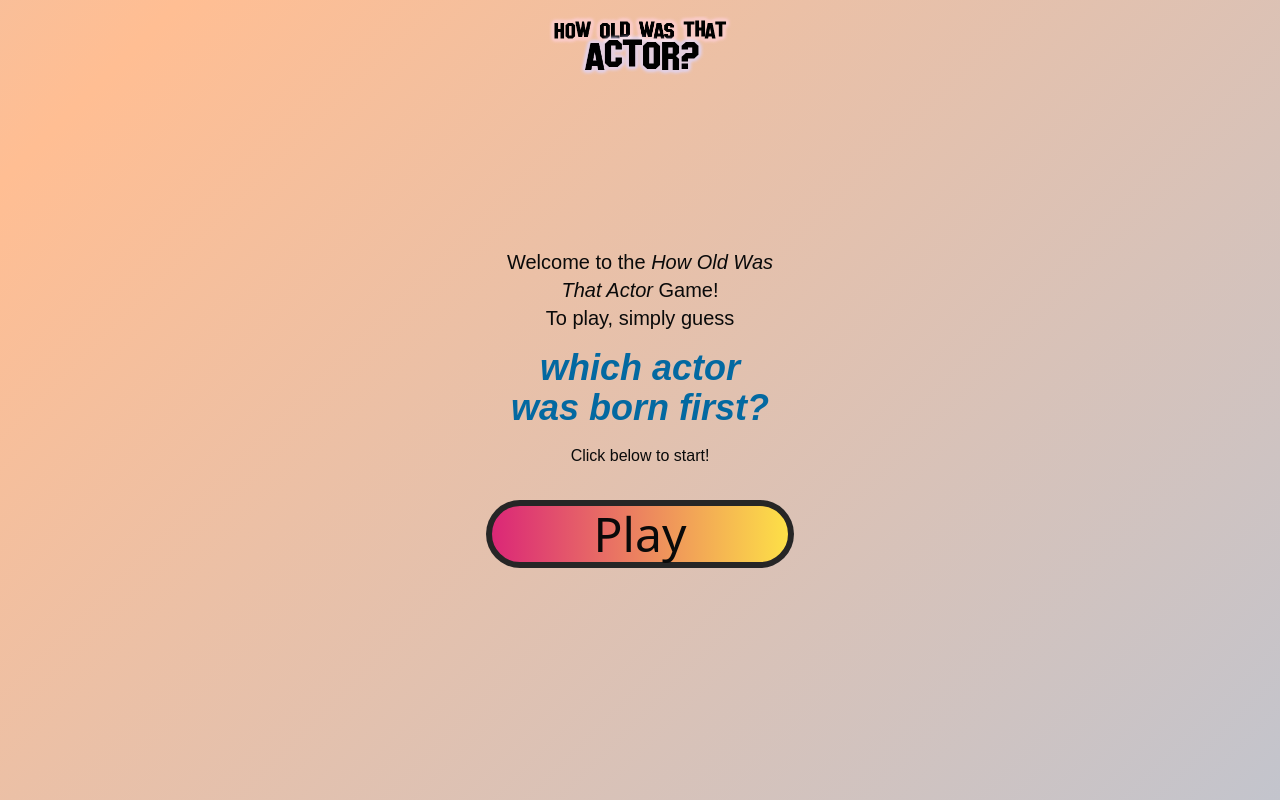
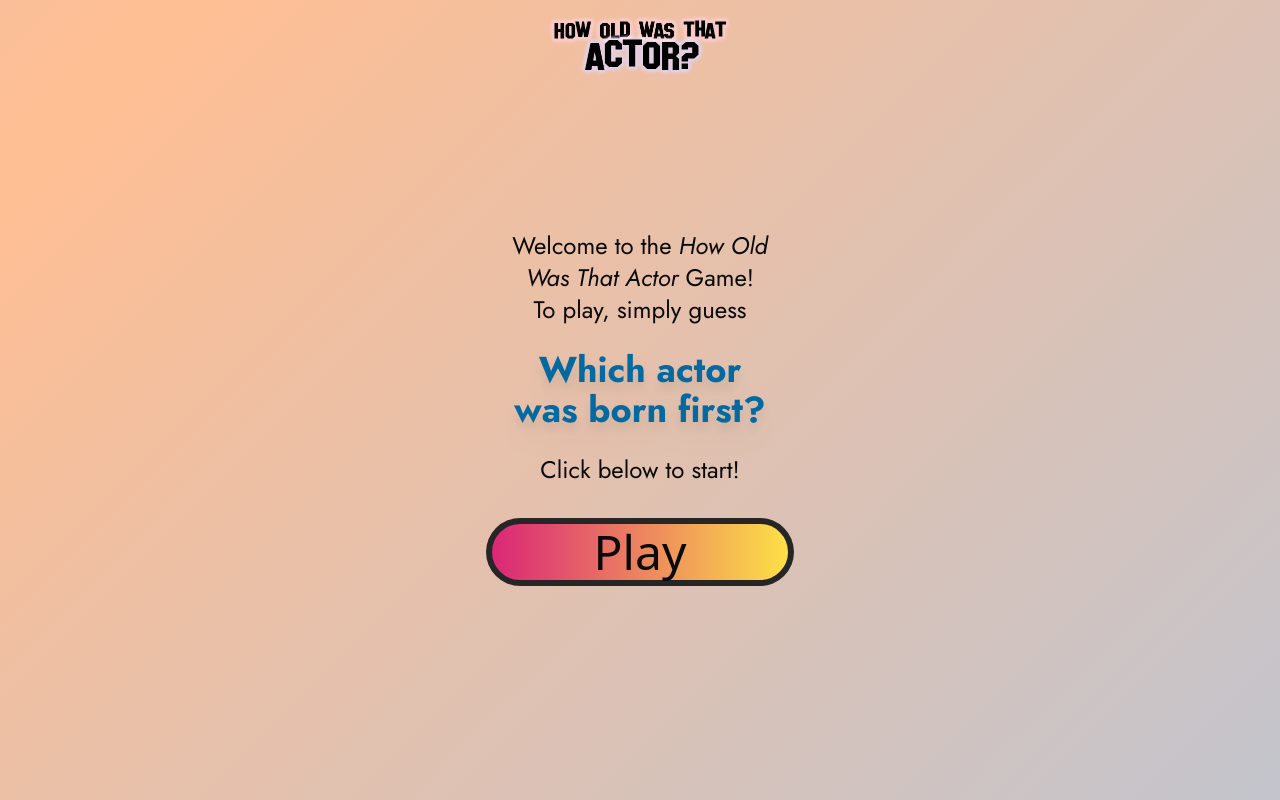
Before and after one commit to curlyfriesplease/ActorAgeGameFrontend, a React (Vite) app: page / in a window 1280 px wide. Built offline with nearby package versions, Linux system fonts and the light colour scheme; a web font is replaced by a local one.

Commit message:
Styling tweaks, adds Jost font

```diff
--- a/index.html
+++ b/index.html
@@ -17,6 +17,10 @@
       href="https://fonts.googleapis.com/css2?family=Gabarito:wght@400..900&display=swap"
       rel="stylesheet"
     />
+    <link
+      href="https://fonts.googleapis.com/css2?family=Jost:ital,wght@0,100..900;1,100..900&display=swap"
+      rel="stylesheet"
+    />
     <meta name="viewport" content="width=device-width, initial-scale=1.0" />
     <title>How Old Was That Actor?</title>
   </head>
--- a/src/components/mainContainer/answerResult/answerResult.tsx
+++ b/src/components/mainContainer/answerResult/answerResult.tsx
@@ -68,7 +68,12 @@ export const AnswerResult = ({
           text={lastAnswer ? 'Correct' : 'Wrong'}
           isVisible={true}
         />
-        {!lastAnswer && <p className="text-5xl">Score: {currentScore}</p>}
+        {!lastAnswer && (
+          <>
+            <p className="text-4xl">Score: </p>
+            <p className="text-7xl">{currentScore}</p>
+          </>
+        )}
       </div>
     </div>
   );
--- a/src/components/menu/menu.tsx
+++ b/src/components/menu/menu.tsx
@@ -6,16 +6,12 @@ import { GameType } from '../../types/types';
 import marvlogo from '../../assets/marvlogo.png';
 import nineties from '../../assets/nineties.png';
 import random from '../../assets/random.png';
-import topstars from '../../assets/topstars.png';
+//import topstars from '../../assets/topstars.png';
 
 const buttonArray = [
   {
     imagePath: marvlogo,
     label: 'marvel',
-  },
-  {
-    imagePath: topstars,
-    label: 'topStars',
   },
   {
     imagePath: nineties,
@@ -80,16 +76,16 @@ export const Menu = ({
               transition: { duration: 0.25 },
             }}
             exit={{ x: -500, opacity: 0, transition: { duration: 0.6 } }}
-            className="w-[80%] max-w-[300px] flex flex-col justify-center items-center text-neutral-950 font-jersey"
+            className="w-[80%] max-w-[300px] flex flex-col justify-center items-center text-neutral-950 font-jost text-2xl"
           >
-            <p className="w-[90%] m-3 mb-4 text-xl">
+            <p className="w-[90%] m-3 mb-6">
               Welcome to the <i>How Old Was That Actor</i> Game! <br /> To play,
               simply guess
             </p>
-            <p className="w-[90%] text-4xl italic font-bold text-sky-700">
-              which actor was born first?
+            <p className="w-[90%] text-4xl font-bold text-sky-700 drop-shadow-xl">
+              Which actor was born first?
             </p>
-            <p className="w-[90%] m-3 mt-4 mb-9">Click below to start!</p>
+            <p className="w-[90%] m-3 mt-6 mb-9">Click below to start!</p>
             <button
               onClick={() => setGreetingDismissed(true)}
               className="
--- a/tailwind.config.js
+++ b/tailwind.config.js
@@ -14,6 +14,7 @@ export default {
         honk: ['"Honk"', 'system-ui'],
         jersey: ['"Jersey 15"', 'sans-serif'],
         gabarito: ['"Gabarito"', 'sans-serif'],
+        jost: ['"Jost"', 'sans-serif'],
       },
       fontSize: {
         honk: [
```
